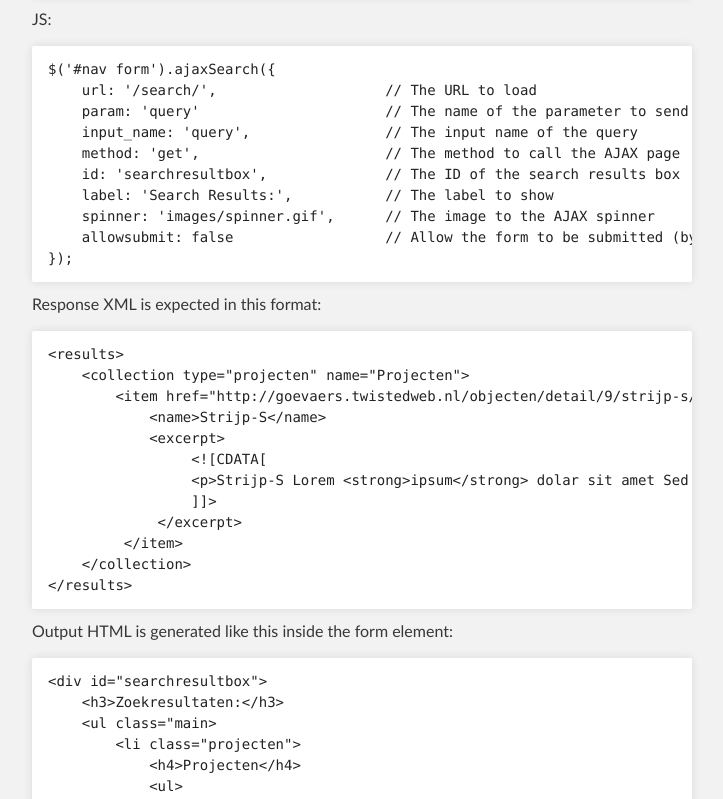
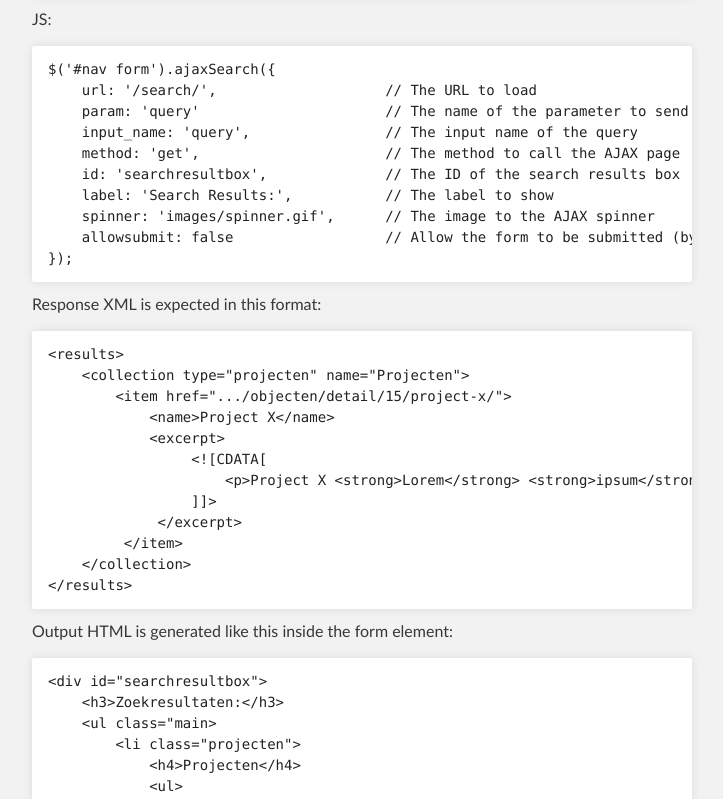
Before and after one commit to TwistedInteractive/jquery-ajaxsearch, a plain HTML site: page index.html in a window 1280 px wide. Shown: the part 494-1293 px from the top of the page, without its empty margins (288-1011 px from the left). Drawn offline with Linux system fonts and the light colour scheme.

```diff
--- a/index.html
+++ b/index.html
@@ -60,11 +60,11 @@
 
 <pre><code>&lt;results&gt;
     &lt;collection type="projecten" name="Projecten"&gt;
-        &lt;item href="http://goevaers.twistedweb.nl/objecten/detail/9/strijp-s/"&gt;
-            &lt;name&gt;Strijp-S&lt;/name&gt;
+        &lt;item href=".../objecten/detail/15/project-x/"&gt;
+            &lt;name&gt;Project X&lt;/name&gt;
             &lt;excerpt&gt;
                  &lt;![CDATA[
-                 &lt;p&gt;Strijp-S Lorem &lt;strong&gt;ipsum&lt;/strong&gt; dolar sit amet Sed tortor eros, tristique eu semper ut, pharetra… dolor mauris lacinia felis, nec viverra sapien arcu vitae leo. HTML &lt;strong&gt;Ipsum&lt;/strong&gt; Presents Pellentesque habitant morbi tristique senectus et netus et…&lt;/p&gt;
+                     &lt;p&gt;Project X &lt;strong&gt;Lorem&lt;/strong&gt; &lt;strong&gt;ipsum&lt;/strong&gt;&amp;nbsp;dolar sit amet Maecenas magna diam, gravida bibendum rhoncus sed,…&lt;/p&gt;
                  ]]&gt;
              &lt;/excerpt&gt;
          &lt;/item&gt;
```
Also changed, not shown: params.json (+1 -1 lines).
